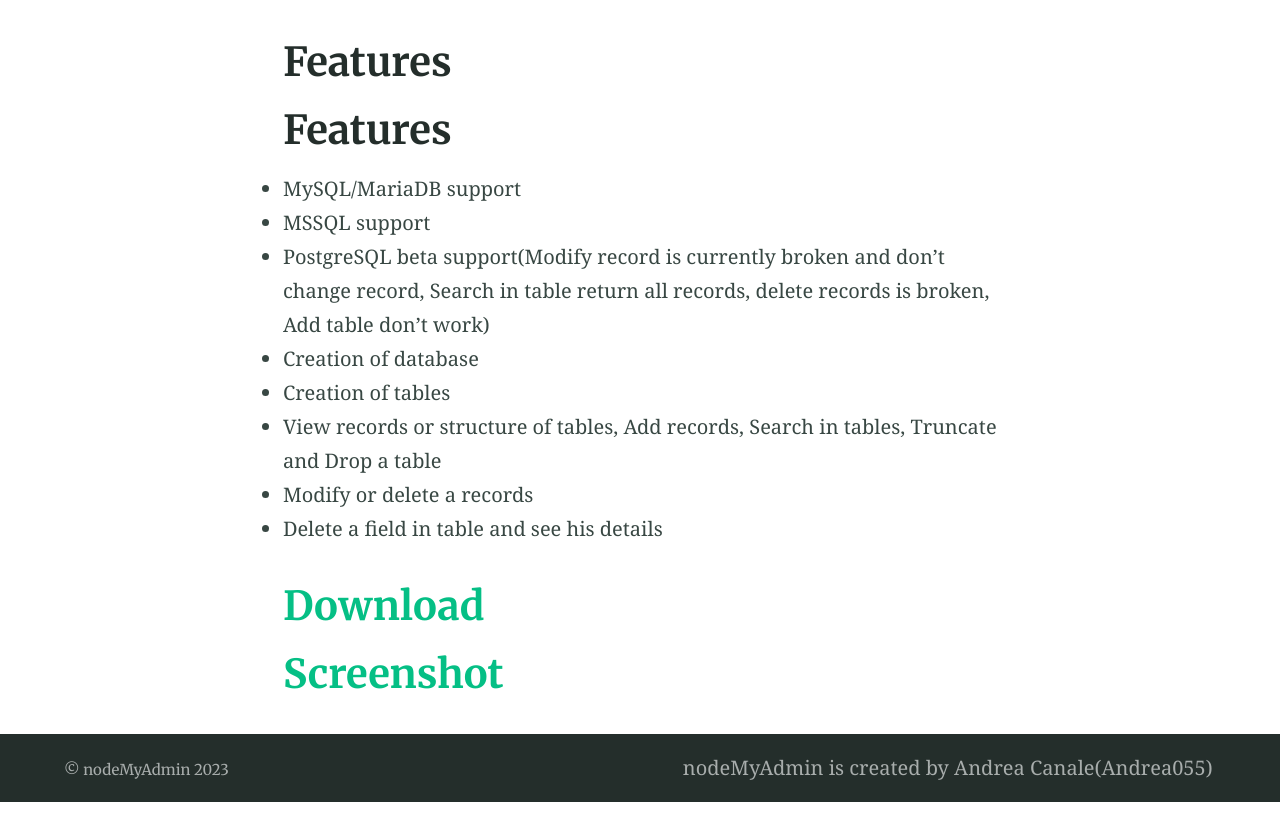
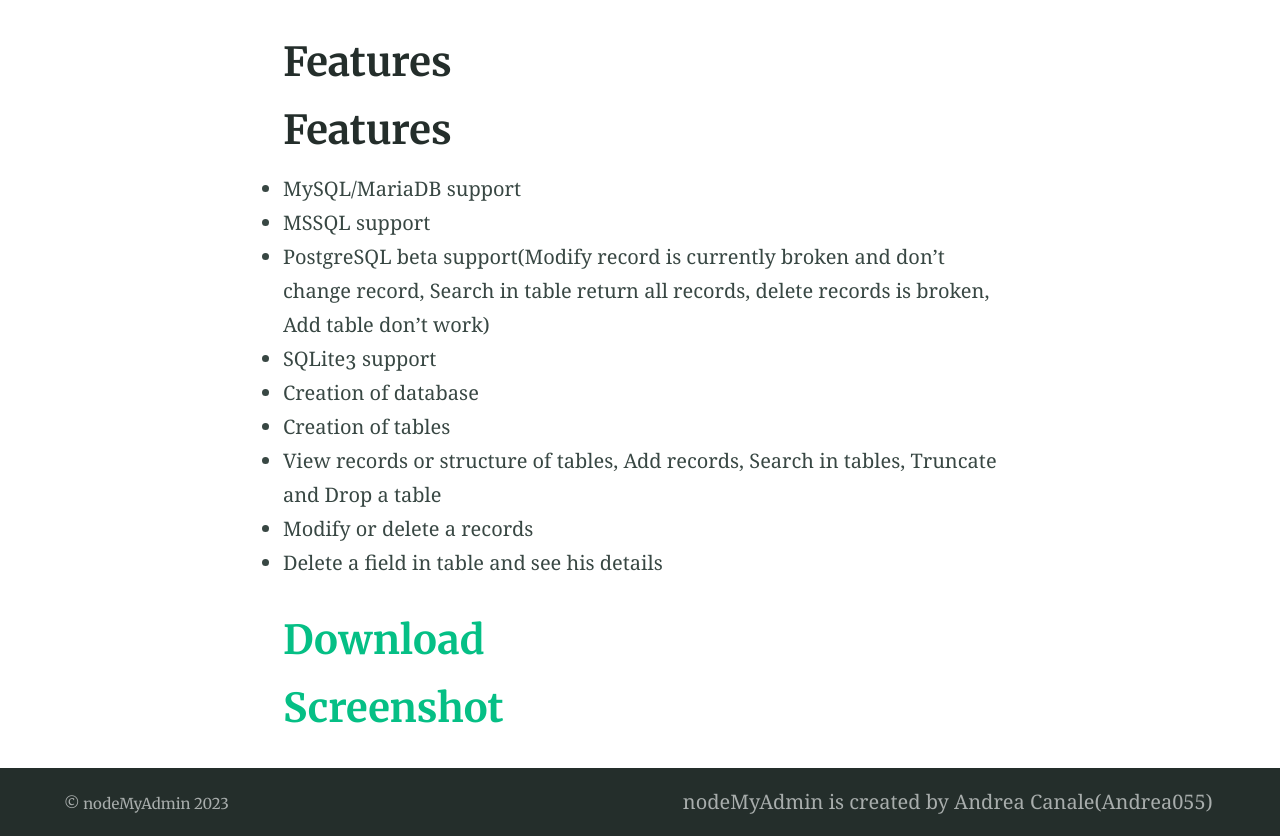
Before and after one commit to andreock/nodeMyAdmin.github.io, a Jekyll site: the page built from index.md, in a window 1280 px wide. Shown: the part 408-1244 px from the top of the page. Built offline with Jekyll 4.4.1, drawn with Linux system fonts in a browser that asks for light colours; our own code applies the rules of GitHub Pages for plain Markdown files; before the commit the page ends 1210 px from its top, so only the background shows below that.

Commit message:
index: introduce sqlite3 support

```diff
--- a/index.md
+++ b/index.md
@@ -12,6 +12,7 @@ excerpt: "Alembic is a starting point for [Jekyll](https://jekyllrb.com/) projec
 - MySQL/MariaDB support
 - MSSQL support
 - PostgreSQL beta support(Modify record is currently broken and don't change record, Search in table return all records, delete records is broken, Add table don't work)
+- SQLite3 support
 - Creation of database
 - Creation of tables
 - View records or structure of tables, Add records, Search in tables, Truncate and Drop a table
```
